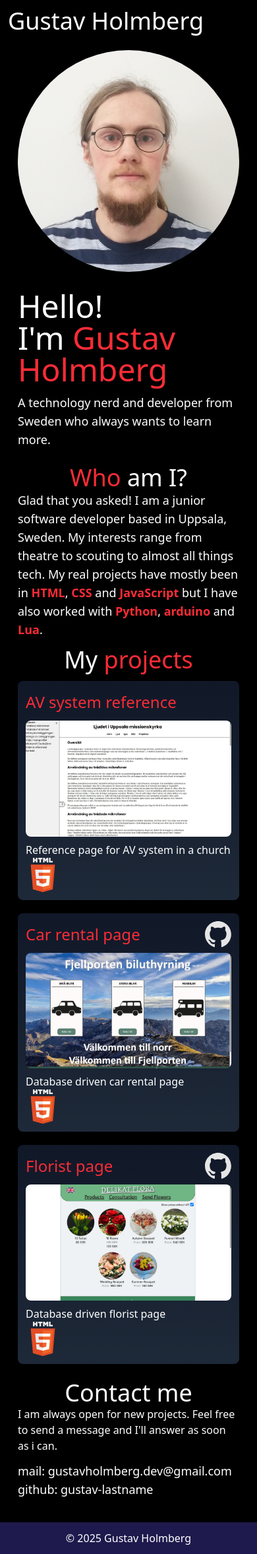
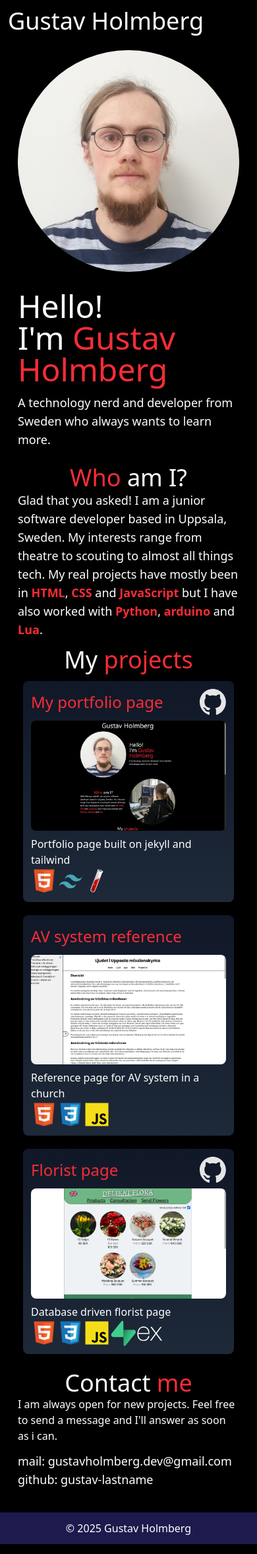
Before and after one commit to gustav-lastname/portfolio, a Jekyll site: the page built from _source/index.html, in a window 390 px wide. Shown: the whole page at 66% size. Built offline with Jekyll 4.4.1, drawn with Linux system fonts in a browser that asks for light colours.

Commit message:
Add techniques to projects

```diff
--- a/_source/_data/projects.csv
+++ b/_source/_data/projects.csv
@@ -1,4 +1,4 @@
 name,description,link,github,img,techniques
-AV system reference, Reference page for AV system in a church,,,img/projects/AV.jpg,HTML
-Car rental page, Database driven car rental page,,https://github.com/NTIG-Uppsala/Fjellporten,img/projects/car_rental.jpg,HTML
-Florist page, Database driven florist page,,https://github.com/NTIG-Uppsala/Delikat-Flora,img/projects/florist.jpg,HTML
+My portfolio page, Portfolio page built on jekyll and tailwind,https://gustav-holmberg.pages.dev,https://github.com/gustav-lastname/portfolio,img/projects/portfolio.jpg,HTML Tailwind Jekyll
+AV system reference, Reference page for AV system in a church,https://itgwebb.se/klass/te22c/gustav_h/slutprojekt/,,img/projects/AV.jpg,HTML CSS JS
+Florist page, Database driven florist page,https://delikat.ntig.dev/products_english.html,https://github.com/NTIG-Uppsala/Delikat-Flora,img/projects/florist.jpg,HTML CSS JS Supabase Express Python
--- a/_source/_includes/contact.html
+++ b/_source/_includes/contact.html
@@ -1,5 +1,5 @@
 <div class="my-6 sm:my-3 mx-6 max-w-sm sm:mx-auto">
-    <h2 class="text-4xl text-center">Contact me</h2>
+    <h2 class="text-4xl text-center">Contact <span class="text-red-500">me</span></h2>
     <p>
         I am always open for new projects. Feel free to send a message and I'll answer as soon as i can.
     </p>
--- a/_source/_includes/projects.html
+++ b/_source/_includes/projects.html
@@ -1,21 +1,21 @@
 <div class="">
     <h2 class="text-center text-4xl">My <span class="text-red-500">projects</span></h2>
-    <ul class="my-3 mx-6 grid grid-cols-[repeat(auto-fill,minmax(var(--container-xs),1fr))] gap-5">
+    <ul class="my-3 mx-6 flex flex-wrap justify-center gap-5">
         {% for project in site.data.projects %}
-        <div class="bg-linear-to-b from-gray-900 transition duration-150 hover:to-gray-800 to-gray-800 sm:to-gray-900 p-3 rounded-lg">
+        <div class="bg-linear-to-b from-gray-900 transition duration-150 hover:to-gray-800 to-gray-800 sm:to-gray-900 w-xs p-3 rounded-lg">
             <div class="flex justify-between items-center h-10">
-                <h3 class="text-2xl text-red-500"> {{ project.name }} </h3>
+                <a href="{{ project.link }}" target="_blank"><h3 class="text-2xl text-red-500"> {{ project.name }} </h3></a>
                 {% if project.github %}
                 <a href="{{ project.github }}" target="_blank"><svg class="size-10 fill-neutral-200 hover:fill-red-500 transition duration-300" viewbox="0 0 98 98" xmlns="http://www.w3.org/2000/svg"><path fill-rule="evenodd" clip-rule="evenodd" d="M48.854 0C21.839 0 0 22 0 49.217c0 21.756 13.993 40.172 33.405 46.69 2.427.49 3.316-1.059 3.316-2.362 0-1.141-.08-5.052-.08-9.127-13.59 2.934-16.42-5.867-16.42-5.867-2.184-5.704-5.42-7.17-5.42-7.17-4.448-3.015.324-3.015.324-3.015 4.934.326 7.523 5.052 7.523 5.052 4.367 7.496 11.404 5.378 14.235 4.074.404-3.178 1.699-5.378 3.074-6.6-10.839-1.141-22.243-5.378-22.243-24.283 0-5.378 1.94-9.778 5.014-13.2-.485-1.222-2.184-6.275.486-13.038 0 0 4.125-1.304 13.426 5.052a46.97 46.97 0 0 1 12.214-1.63c4.125 0 8.33.571 12.213 1.63 9.302-6.356 13.427-5.052 13.427-5.052 2.67 6.763.97 11.816.485 13.038 3.155 3.422 5.015 7.822 5.015 13.2 0 18.905-11.404 23.06-22.324 24.283 1.78 1.548 3.316 4.481 3.316 9.126 0 6.6-.08 11.897-.08 13.526 0 1.304.89 2.853 3.316 2.364 19.412-6.52 33.405-24.935 33.405-46.691C97.707 22 75.788 0 48.854 0z"/></svg></a>
                 {% endif %}
             </div>
-            <img class="rounded-lg my-2" src="{{ project.img }}">
+            <a href="{{ project.link }}" target="_blank"><img class="rounded-lg my-2" src="{{ project.img }}"></a>
             {{ project.description }}
-            <ul>
+            <ul class="flex">
                 {% for technique in site.data.techniques %}
                 {% if project.techniques contains technique.name %}
                 <li>
-                    <img class="h-13"src="{{ technique.icon }}">
+                    <a href="{{ technique.link }}" target="_blank"><img class="h-10"src="{{ technique.icon }}"></a>
                 </li>
                 {% endif %}
                 {% endfor %}
--- a/_source/_layouts/default.html
+++ b/_source/_layouts/default.html
@@ -10,7 +10,7 @@
     <header class="flex justify-start p-3 bg-black sm:justify-center hover:bg-red-950 transition duration-300">
         <h1 class="text-4xl sm:text-6xl">Gustav Holmberg</h1>
     </header>
-    <main class="max-w-sm sm:max-w-4xl mx-auto">
+    <main class="max-w-sm sm:max-w-6xl mx-auto">
         {{ content }}
     </main>
     <footer class="bg-indigo-950 sm:bg-black sm:hover:bg-indigo-950 transition duration-300 text-center p-3 mt-3">
--- a/_source/output.css
+++ b/_source/output.css
@@ -8,32 +8,21 @@
     --font-mono: ui-monospace, SFMono-Regular, Menlo, Monaco, Consolas, "Liberation Mono",
       "Courier New", monospace;
     --color-red-500: oklch(63.7% 0.237 25.331);
-    --color-red-900: oklch(39.6% 0.141 25.723);
     --color-red-950: oklch(25.8% 0.092 26.042);
-    --color-indigo-900: oklch(35.9% 0.144 278.697);
     --color-indigo-950: oklch(25.7% 0.09 281.288);
-    --color-fuchsia-900: oklch(40.1% 0.17 325.612);
-    --color-fuchsia-950: oklch(29.3% 0.136 325.661);
-    --color-gray-600: oklch(44.6% 0.03 256.802);
     --color-gray-800: oklch(27.8% 0.033 256.848);
     --color-gray-900: oklch(21% 0.034 264.665);
     --color-neutral-200: oklch(92.2% 0 0);
-    --color-neutral-300: oklch(87% 0 0);
-    --color-neutral-400: oklch(70.8% 0 0);
     --color-black: #000;
     --color-white: #fff;
     --spacing: 0.25rem;
     --container-xs: 20rem;
     --container-sm: 24rem;
-    --container-md: 28rem;
-    --container-lg: 32rem;
-    --container-4xl: 56rem;
+    --container-6xl: 72rem;
     --text-lg: 1.125rem;
     --text-lg--line-height: calc(1.75 / 1.125);
     --text-2xl: 1.5rem;
     --text-2xl--line-height: calc(2 / 1.5);
-    --text-3xl: 1.875rem;
-    --text-3xl--line-height: calc(2.25 / 1.875);
     --text-4xl: 2.25rem;
     --text-4xl--line-height: calc(2.5 / 2.25);
     --text-5xl: 3rem;
@@ -41,7 +30,6 @@
     --text-6xl: 3.75rem;
     --text-6xl--line-height: 1;
     --font-weight-semibold: 600;
-    --radius-md: 0.375rem;
     --radius-lg: 0.5rem;
     --default-transition-duration: 150ms;
     --default-transition-timing-function: cubic-bezier(0.4, 0, 0.2, 1);
@@ -227,83 +215,39 @@
   .hidden {
     display: none;
   }
-  .table {
-    display: table;
-  }
   .size-10 {
     width: calc(var(--spacing) * 10);
     height: calc(var(--spacing) * 10);
   }
-  .size-12 {
-    width: calc(var(--spacing) * 12);
-    height: calc(var(--spacing) * 12);
-  }
-  .size-15 {
-    width: calc(var(--spacing) * 15);
-    height: calc(var(--spacing) * 15);
-  }
-  .size-20 {
-    width: calc(var(--spacing) * 20);
-    height: calc(var(--spacing) * 20);
-  }
-  .size-30 {
-    width: calc(var(--spacing) * 30);
-    height: calc(var(--spacing) * 30);
-  }
-  .size-auto {
-    width: auto;
-    height: auto;
-  }
   .h-10 {
     height: calc(var(--spacing) * 10);
-  }
-  .h-13 {
-    height: calc(var(--spacing) * 13);
-  }
-  .h-15 {
-    height: calc(var(--spacing) * 15);
   }
   .min-h-screen {
     min-height: 100vh;
   }
+  .w-xs {
+    width: var(--container-xs);
+  }
   .max-w-sm {
     max-width: var(--container-sm);
-  }
-  .border-collapse {
-    border-collapse: collapse;
-  }
-  .scale-50 {
-    --tw-scale-x: 50%;
-    --tw-scale-y: 50%;
-    --tw-scale-z: 50%;
-    scale: var(--tw-scale-x) var(--tw-scale-y);
-  }
-  .transform {
-    transform: var(--tw-rotate-x,) var(--tw-rotate-y,) var(--tw-rotate-z,) var(--tw-skew-x,) var(--tw-skew-y,);
-  }
-  .resize {
-    resize: both;
   }
   .grid-cols-1 {
     grid-template-columns: repeat(1, minmax(0, 1fr));
   }
-  .grid-cols-\[1fr_150px\] {
-    grid-template-columns: 1fr 150px;
-  }
-  .grid-cols-\[repeat\(auto-fill\,minmax\(var\(--container-sm\)\,1fr\)\)\] {
-    grid-template-columns: repeat(auto-fill,minmax(var(--container-sm),1fr));
-  }
-  .grid-cols-\[repeat\(auto-fill\,minmax\(var\(--container-xs\)\,1fr\)\)\] {
-    grid-template-columns: repeat(auto-fill,minmax(var(--container-xs),1fr));
-  }
   .grid-rows-\[auto_1fr_auto\] {
     grid-template-rows: auto 1fr auto;
+  }
+  .flex-wrap {
+    flex-wrap: wrap;
   }
   .items-center {
     align-items: center;
   }
   .justify-between {
     justify-content: space-between;
+  }
+  .justify-center {
+    justify-content: center;
   }
   .justify-start {
     justify-content: flex-start;
@@ -322,10 +266,6 @@
   }
   .rounded-lg {
     border-radius: var(--radius-lg);
-  }
-  .border {
-    border-style: var(--tw-border-style);
-    border-width: 1px;
   }
   .bg-black {
     background-color: var(--color-black);
@@ -350,15 +290,6 @@
   }
   .fill-neutral-200 {
     fill: var(--color-neutral-200);
-  }
-  .fill-neutral-300 {
-    fill: var(--color-neutral-300);
-  }
-  .fill-neutral-400 {
-    fill: var(--color-neutral-400);
-  }
-  .fill-white {
-    fill: var(--color-white);
   }
   .p-3 {
     padding: calc(var(--spacing) * 3);
@@ -391,13 +322,6 @@
   }
   .text-white {
     color: var(--color-white);
-  }
-  .underline {
-    text-decoration-line: underline;
-  }
-  .outline {
-    outline-style: var(--tw-outline-style);
-    outline-width: 1px;
   }
   .transition {
     transition-property: color, background-color, border-color, outline-color, text-decoration-color, fill, stroke, --tw-gradient-from, --tw-gradient-via, --tw-gradient-to, opacity, box-shadow, transform, translate, scale, rotate, filter, -webkit-backdrop-filter, backdrop-filter, display, content-visibility, overlay, pointer-events;
@@ -454,9 +378,9 @@
       display: grid;
     }
   }
-  .sm\:max-w-4xl {
+  .sm\:max-w-6xl {
     @media (width >= 40rem) {
-      max-width: var(--container-4xl);
+      max-width: var(--container-6xl);
     }
   }
   .sm\:grid-cols-2 {
@@ -505,46 +429,6 @@
     }
   }
 }
-@property --tw-scale-x {
-  syntax: "*";
-  inherits: false;
-  initial-value: 1;
-}
-@property --tw-scale-y {
-  syntax: "*";
-  inherits: false;
-  initial-value: 1;
-}
-@property --tw-scale-z {
-  syntax: "*";
-  inherits: false;
-  initial-value: 1;
-}
-@property --tw-rotate-x {
-  syntax: "*";
-  inherits: false;
-}
-@property --tw-rotate-y {
-  syntax: "*";
-  inherits: false;
-}
-@property --tw-rotate-z {
-  syntax: "*";
-  inherits: false;
-}
-@property --tw-skew-x {
-  syntax: "*";
-  inherits: false;
-}
-@property --tw-skew-y {
-  syntax: "*";
-  inherits: false;
-}
-@property --tw-border-style {
-  syntax: "*";
-  inherits: false;
-  initial-value: solid;
-}
 @property --tw-gradient-position {
   syntax: "*";
   inherits: false;
@@ -591,11 +475,6 @@
   syntax: "*";
   inherits: false;
 }
-@property --tw-outline-style {
-  syntax: "*";
-  inherits: false;
-  initial-value: solid;
-}
 @property --tw-duration {
   syntax: "*";
   inherits: false;
@@ -603,15 +482,6 @@
 @layer properties {
   @supports ((-webkit-hyphens: none) and (not (margin-trim: inline))) or ((-moz-orient: inline) and (not (color:rgb(from red r g b)))) {
     *, ::before, ::after, ::backdrop {
-      --tw-scale-x: 1;
-      --tw-scale-y: 1;
-      --tw-scale-z: 1;
-      --tw-rotate-x: initial;
-      --tw-rotate-y: initial;
-      --tw-rotate-z: initial;
-      --tw-skew-x: initial;
-      --tw-skew-y: initial;
-      --tw-border-style: solid;
       --tw-gradient-position: initial;
       --tw-gradient-from: #0000;
       --tw-gradient-via: #0000;
@@ -622,7 +492,6 @@
       --tw-gradient-via-position: 50%;
       --tw-gradient-to-position: 100%;
       --tw-font-weight: initial;
-      --tw-outline-style: solid;
       --tw-duration: initial;
     }
   }
```
Also changed, not shown: _source/_data/techniques.csv (+8 -2 lines), _source/icons/CSS3.svg (added), _source/icons/HTML5.svg, _source/icons/JS.svg (added), _source/icons/express.svg (added), _source/icons/jekyll.svg (added), _source/icons/supabase.svg (added), _source/icons/tailwind.svg (added), _source/img/projects/portfolio.jpg (added).
